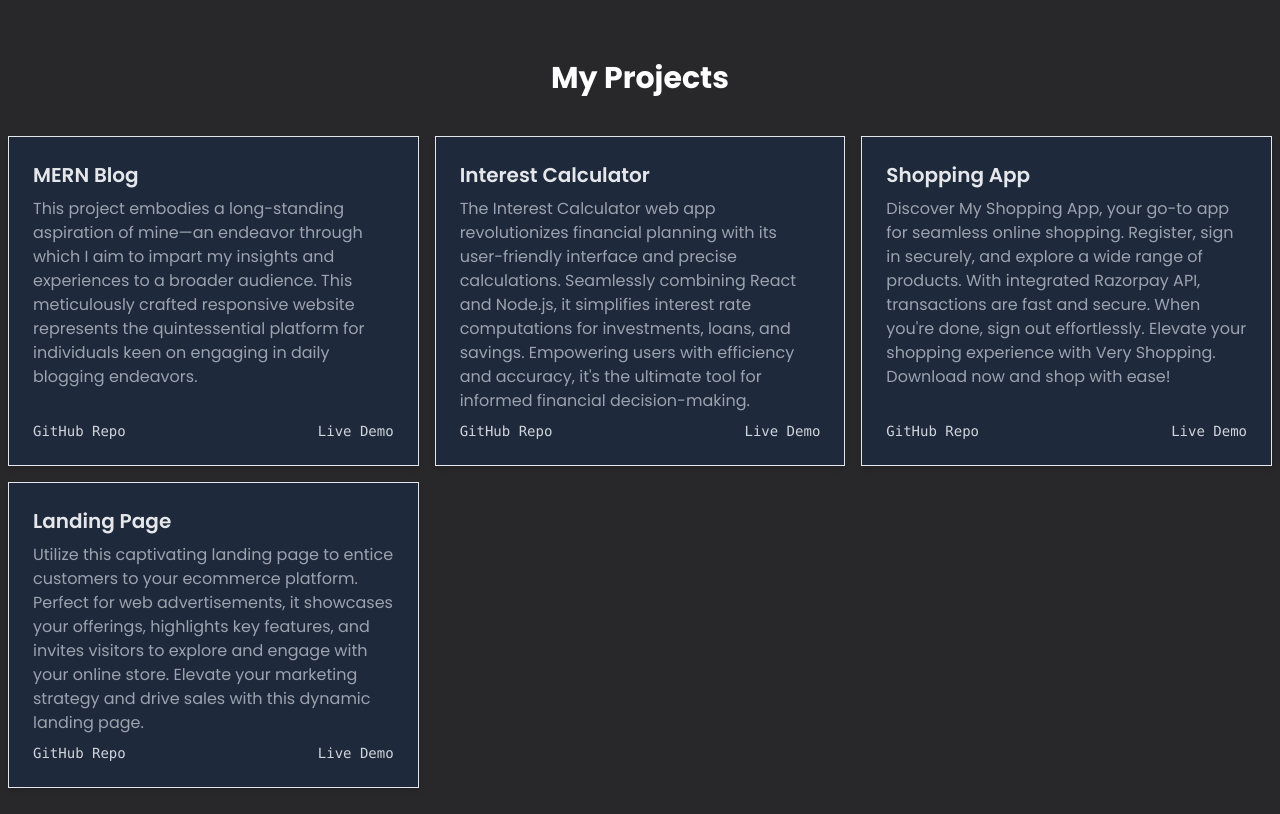
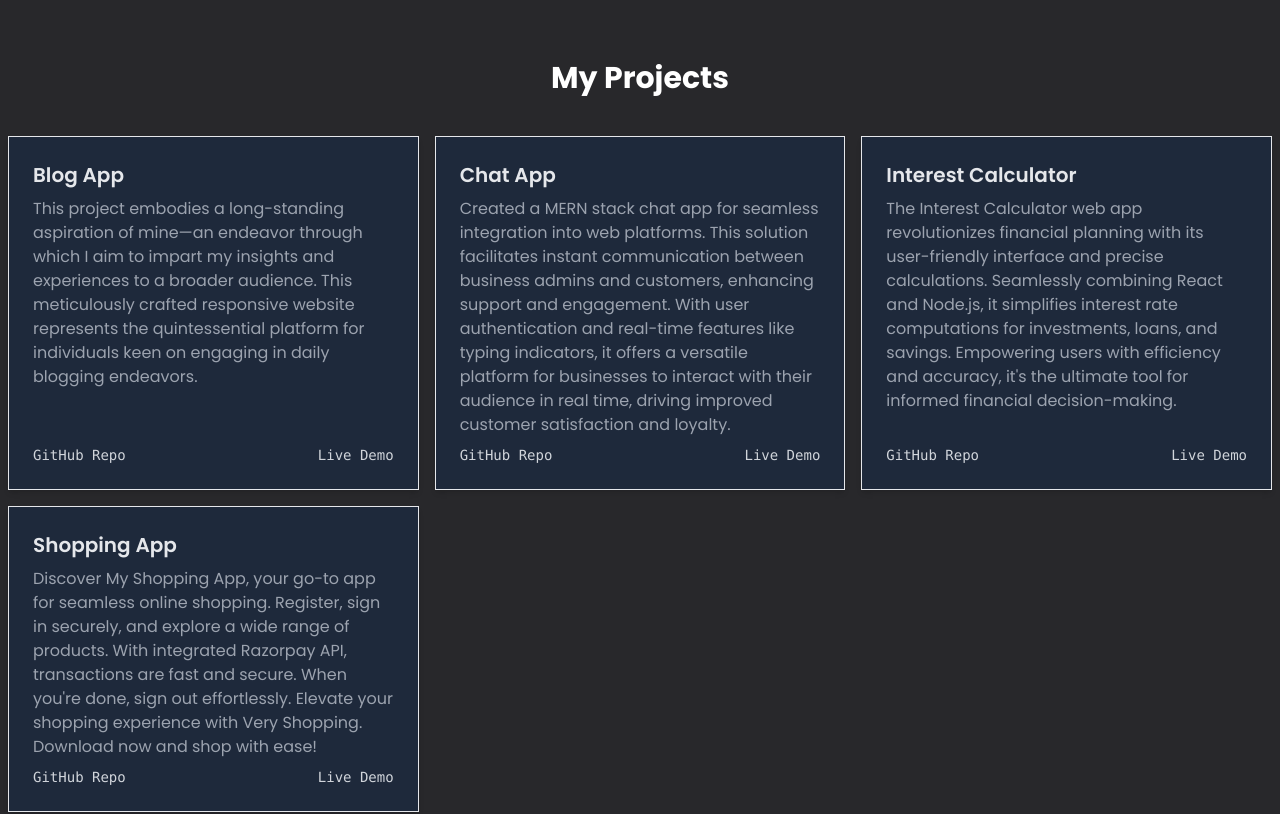
Before and after one commit to roshank07/Portfolio-2, a React (Vite) app: page / in a window 1280 px wide. Shown: the part 1480-2294 px from the top of the page. Built offline with nearby package versions, Linux system fonts and the light colour scheme.

Commit message:
Updated resume

```diff
--- a/src/components/Projects/Projects.jsx
+++ b/src/components/Projects/Projects.jsx
@@ -14,10 +14,14 @@ export default function Portfolio() {
           <div className="bg-slate-800  border border-violet shadow-md  p-6 flex flex-col justify-between hover:scale-105 transition duration-300">
             <div className="">
               <h3 className="text-lg lg:text-xl font-semibold text-gray-200 mb-1 lg:mb-2">
-                MERN Blog
+                Blog App
               </h3>
               <p className="text-sm lg:text-base text-gray-400 mb-2">
-              This project embodies a long-standing aspiration of mine—an endeavor through which I aim to impart my insights and experiences to a broader audience. This meticulously crafted responsive website represents the quintessential platform for individuals keen on engaging in daily blogging endeavors.
+                This project embodies a long-standing aspiration of mine—an
+                endeavor through which I aim to impart my insights and
+                experiences to a broader audience. This meticulously crafted
+                responsive website represents the quintessential platform for
+                individuals keen on engaging in daily blogging endeavors.
               </p>
             </div>
             <div className="flex justify-between text-sm font-mono text-gray-300">
@@ -43,10 +47,50 @@ export default function Portfolio() {
           <div className="bg-slate-800 border border-violet shadow-md  p-6 flex flex-col justify-between hover:scale-105 transition duration-300 ">
             <div className="">
               <h3 className="text-lg lg:text-xl font-semibold text-gray-200 mb-1 lg:mb-2">
+                Chat App
+              </h3>
+              <p className="text-sm lg:text-base text-gray-400  mb-2">
+                Created a MERN stack chat app for seamless integration into web
+                platforms. This solution facilitates instant communication
+                between business admins and customers, enhancing support and
+                engagement. With user authentication and real-time features like
+                typing indicators, it offers a versatile platform for businesses
+                to interact with their audience in real time, driving improved
+                customer satisfaction and loyalty.
+              </p>
+            </div>
+            <div className="flex justify-between text-sm font-mono text-gray-300">
+              <a
+                href="https://github.com/roshank07/Chat_App"
+                target="_blank"
+                rel="noopener noreferrer"
+                className="hover:underline"
+              >
+                GitHub Repo
+              </a>
+              <a
+                href="https://chat-app-d5qw.onrender.com/"
+                target="_blank"
+                rel="noopener noreferrer"
+                className="hover:underline"
+              >
+                Live Demo
+              </a>
+            </div>
+          </div>
+          {/* Project 3 */}
+          <div className="bg-slate-800 border border-violet shadow-md  p-6 flex flex-col justify-between hover:scale-105 transition duration-300 ">
+            <div className="">
+              <h3 className="text-lg lg:text-xl font-semibold text-gray-200 mb-1 lg:mb-2">
                 Interest Calculator
               </h3>
               <p className="text-sm lg:text-base text-gray-400  mb-2">
-              The Interest Calculator web app revolutionizes financial planning with its user-friendly interface and precise calculations. Seamlessly combining React and Node.js, it simplifies interest rate computations for investments, loans, and savings. Empowering users with efficiency and accuracy, it's the ultimate tool for informed financial decision-making.
+                The Interest Calculator web app revolutionizes financial
+                planning with its user-friendly interface and precise
+                calculations. Seamlessly combining React and Node.js, it
+                simplifies interest rate computations for investments, loans,
+                and savings. Empowering users with efficiency and accuracy, it's
+                the ultimate tool for informed financial decision-making.
               </p>
             </div>
             <div className="flex justify-between text-sm font-mono text-gray-300">
@@ -68,14 +112,19 @@ export default function Portfolio() {
               </a>
             </div>
           </div>
-          {/* Project 3 */}
+          {/* Project 4 */}
           <div className="bg-slate-800 border border-violet shadow-md  p-6 flex flex-col justify-between hover:scale-105 transition duration-300 ">
             <div className="">
               <h3 className="text-lg lg:text-xl font-semibold text-gray-200 mb-1 lg:mb-2">
                 Shopping App
               </h3>
               <p className="text-sm lg:text-base text-gray-400  mb-2">
-              Discover My Shopping App, your go-to app for seamless online shopping. Register, sign in securely, and explore a wide range of products. With integrated Razorpay API, transactions are fast and secure. When you're done, sign out effortlessly. Elevate your shopping experience with Very Shopping. Download now and shop with ease!
+                Discover My Shopping App, your go-to app for seamless online
+                shopping. Register, sign in securely, and explore a wide range
+                of products. With integrated Razorpay API, transactions are fast
+                and secure. When you're done, sign out effortlessly. Elevate
+                your shopping experience with Very Shopping. Download now and
+                shop with ease!
               </p>
             </div>
             <div className="flex justify-between text-sm font-mono text-gray-300">
@@ -97,35 +146,6 @@ export default function Portfolio() {
               </a>
             </div>
           </div>
-          {/* Project 4 */}
-          <div className="bg-slate-800 border border-violet shadow-md  p-6 flex flex-col justify-between hover:scale-105 transition duration-300 ">
-            <div className="">
-              <h3 className="text-lg lg:text-xl font-semibold text-gray-200 mb-1 lg:mb-2">
-                Landing Page
-              </h3>
-              <p className="text-sm lg:text-base text-gray-400  mb-2">
-              Utilize this captivating landing page to entice customers to your ecommerce platform. Perfect for web advertisements, it showcases your offerings, highlights key features, and invites visitors to explore and engage with your online store. Elevate your marketing strategy and drive sales with this dynamic landing page.
-              </p>
-            </div>
-            <div className="flex justify-between text-sm font-mono text-gray-300">
-              <a
-                href="https://github.com/roshank07/landing-page"
-                target="_blank"
-                rel="noopener noreferrer"
-                className="hover:underline"
-              >
-                GitHub Repo
-              </a>
-              <a
-                href="https://jolly-moxie-4a059e.netlify.app/"
-                target="_blank"
-                rel="noopener noreferrer"
-                className="hover:underline"
-              >
-                Live Demo
-              </a>
-            </div>
-          </div>
         </div>
       </div>
     </section>
```
Also changed, not shown: src/components/Header/Header.jsx (+18 -16 lines), 1 other file (tests, documents, lock files or other folders).
